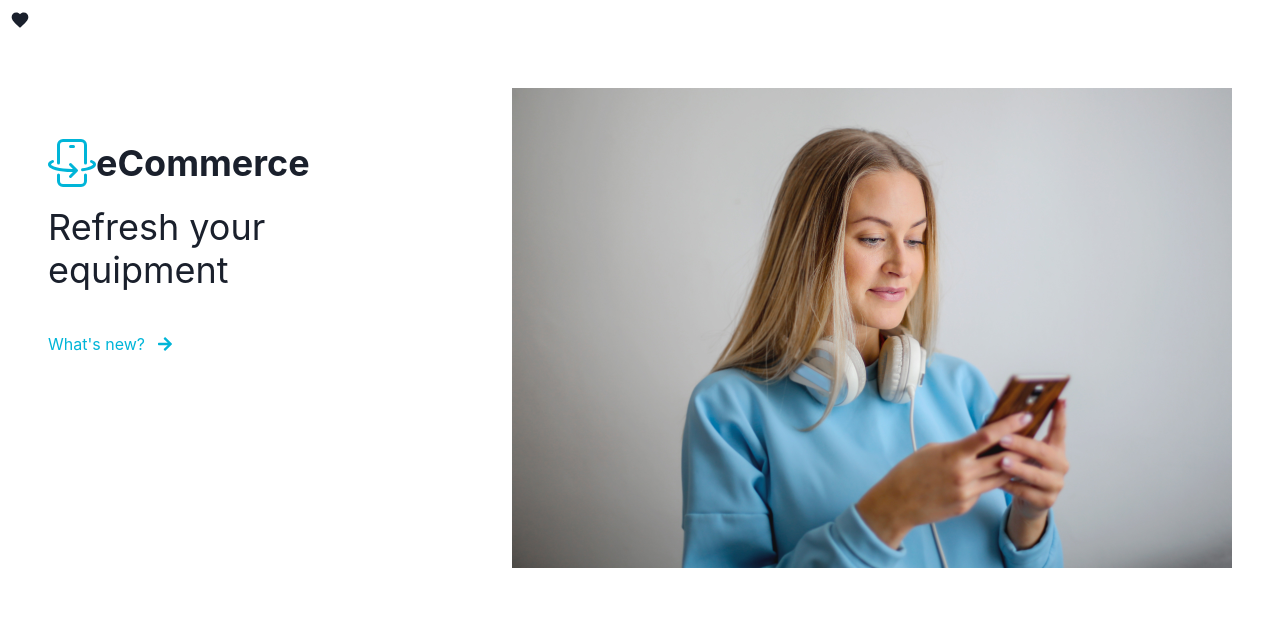
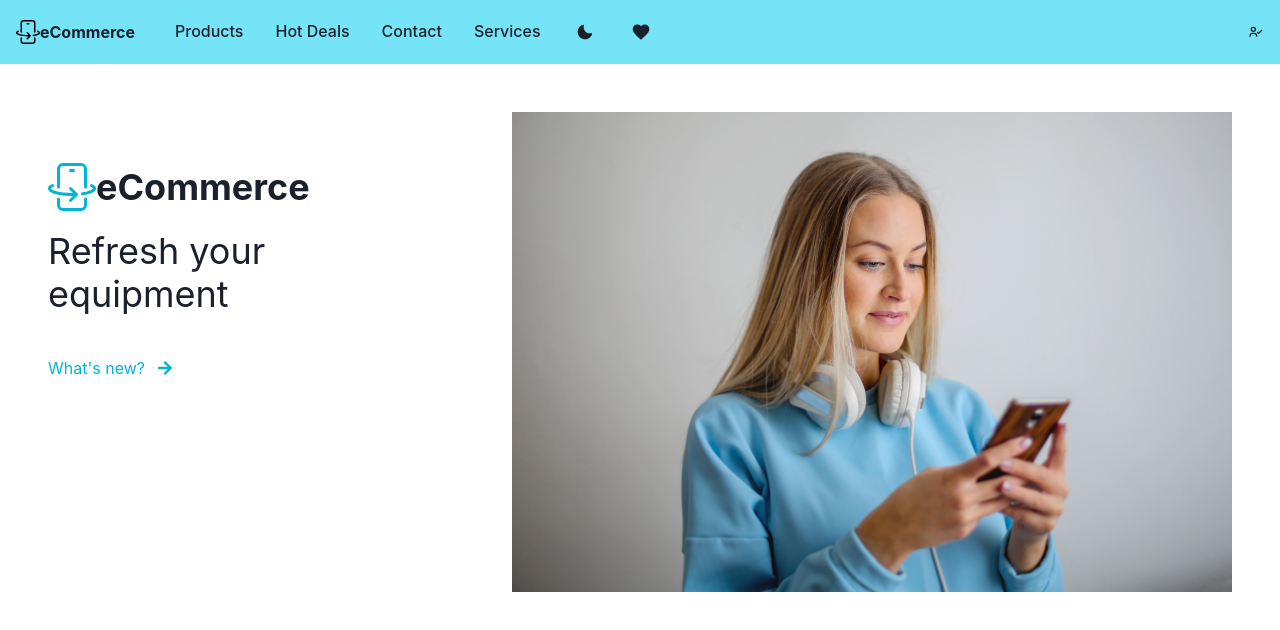
Before and after one commit to LinCodeVibe/eCommerce, a React (Create React App) app in the folder frontend_client/: page / in a window 1280 px wide. Shown: the top 630 px of the page. Built offline with nearby package versions, Linux system fonts and the light colour scheme.

Commit message:
frontend / Header Design

```diff
--- a/frontend_client/src/components/Header.jsx
+++ b/frontend_client/src/components/Header.jsx
@@ -1,16 +1,56 @@
 import React from 'react';
-import { IconButton } from '@chakra-ui/react';
+import { IconButton, Box, Flex, HStack, Icon, Stack, Text, useColorModeValue as mode, useDisclosure } from '@chakra-ui/react';
+import { useEffect } from 'react';
+import {BsPhoneFlip} from 'react-icons/bs';
+import { Link as ReactLink} from 'react-router-dom';
 import { MdOutlineFavorite, MdOutlineFavoriteBorder } from 'react-icons/md';
 import { useDispatch, useSelector } from 'react-redux';
+import NavLink from './NavLink';
+import ColorModeToggle from './ColorModeToggle';
+import { BiUserCheck } from 'react-icons/bi';
 import { toggleFavorites } from '../redux/actions/productActions';
+import {CloseIcon, HamburgerIcon} from '@chakra-ui/icons';
+
+const Links = [
+       {name: 'Products', route: '/products'},
+       {name: 'Hot Deals', route: '/hot-deals'},
+       {name: 'Contact', route: '/contact'},
+       {name: 'Services', route: '/services'},
+];
 
 const Header = () => {
+    const { isOpen, onOpen, onClose } = useDisclosure();
     const dispatch = useDispatch();
-    const {favoritesToggled} = useSelector((state) => state.product);
+    const { favoritesToggled } = useSelector((state) => state.product);
 
+       useEffect(() => {}, [favoritesToggled, dispatch]);
 
   return (
-   <>
+
+   <Box bg={mode('cyan.300', 'gray.900')} px='4'>
+
+       <Flex h='16' alignItems='center' justifyContent='space-between'>
+              <Flex display={{ base: 'flex', md: 'none'}} alignItems='center'>
+                     <IconButton
+                            bg='parent'
+                            size='md'
+                            icon={isOpen ? <CloseIcon /> : <HamburgerIcon />}
+                            onClick={isOpen ? onClose : onOpen}
+                     />
+              </Flex>
+              <HStack spacing='8' alignItems='center'>
+                     <Box alignItems='center' display='flex' as={ReactLink} to='/'>
+                            <Icon as={BsPhoneFlip} h='6' w='6' color={mode('black', 'yellow.200')} />
+                            <Text as='b'>eCommerce</Text>
+                     </Box>
+
+                     <HStack as='nav' spacing='4' display={{ base: 'none', md: 'flex' }}>
+                            {Links.map((link) => (
+                                <NavLink route={link.route} key={link.route}>
+                                    <Text fontWeight='medium'>{link.name}</Text>
+                                </NavLink>
+                            ))}
+                            <ColorModeToggle />
                             { favoritesToggled ? (
                                    <IconButton
                                           onClick={() => dispatch(toggleFavorites(false))}
@@ -23,9 +63,44 @@
                                           icon={<MdOutlineFavoriteBorder size='20px' />}
                                           variant='ghost'
                                    />
+                            )}
 
+                     </HStack>
+              </HStack>
+                     <Flex alignItems='center'>
+                            <BiUserCheck  />
+                     </Flex>
+       </Flex>
+       <Box display='flex'>
+              {isOpen && (
+                     <Box pb='4' display={{ md: 'none' }}>
+                            <Stack as='nav' spacing='4'>
+
+                                   {Links.map((link) => (
+                                          <NavLink route={link.route} key={link.route}>
+                                             <Text fontWeight='medium'>{link.name}</Text>
+                                          </NavLink>
+                                    ))}
+                             </Stack>
+                             { favoritesToggled ? (
+                                   <IconButton
+                                          onClick={() => dispatch(toggleFavorites(false))}
+                                          icon={<MdOutlineFavorite size='20px' />}
+                                          variant='ghost'
+                                   />
+                            ) : (
+                                   <IconButton
+                                          onClick={() => dispatch(toggleFavorites(true))}
+                                          icon={<MdOutlineFavoriteBorder size='20px' />}
+                                          variant='ghost'
+                                   />
                             )}
-   </>
+                            <ColorModeToggle />
+                     </Box>
+              )}
+       </Box>
+   </Box>
+
   );
 };
 
```
Lines whose indentation alone changed are shown as unchanged.
